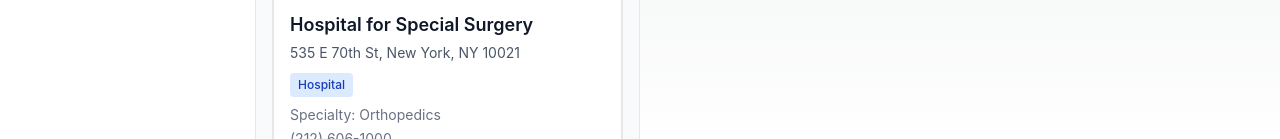
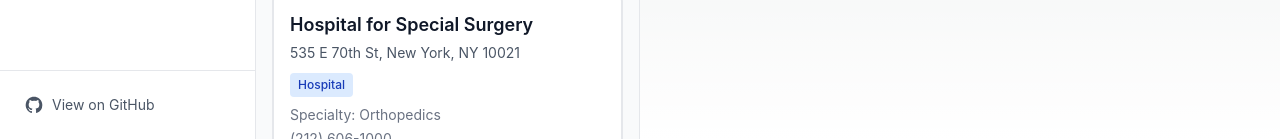
Before and after one commit to with-ours/hospital-search, a Next.js app: page / in a window 1280 px wide. Shown: the part 661-800 px from the top of the page. Built offline with nearby package versions, Linux system fonts and the light colour scheme; no server answers.

Commit message:
chore: update

```diff
--- a/src/components/filters-sidebar.tsx
+++ b/src/components/filters-sidebar.tsx
@@ -41,7 +41,8 @@
   };
 
   return (
-    <div className="bg-white border-r border-gray-200 p-6 h-full overflow-y-auto">
+    <div className="bg-white border-r border-gray-200 h-full flex flex-col">
+      <div className="p-6 flex-1 overflow-y-auto">
         <h2 className="text-xl font-semibold mb-6 text-gray-900">Filters</h2>
 
         <div className="mb-8">
@@ -88,5 +89,29 @@
           </div>
         </div>
       </div>
+
+      <div className="p-6 border-t border-gray-200">
+        <a
+          href="https://github.com/with-ours/hospital-search/"
+          target="_blank"
+          rel="noopener noreferrer"
+          className="text-sm text-gray-600 hover:text-gray-900 flex items-center gap-2"
+        >
+          <svg
+            className="w-5 h-5"
+            fill="currentColor"
+            viewBox="0 0 24 24"
+            aria-hidden="true"
+          >
+            <path
+              fillRule="evenodd"
+              d="M12 2C6.477 2 2 6.484 2 12.017c0 4.425 2.865 8.18 6.839 9.504.5.092.682-.217.682-.483 0-.237-.008-.868-.013-1.703-2.782.605-3.369-1.343-3.369-1.343-.454-1.158-1.11-1.466-1.11-1.466-.908-.62.069-.608.069-.608 1.003.07 1.531 1.032 1.531 1.032.892 1.53 2.341 1.088 2.91.832.092-.647.35-1.088.636-1.338-2.22-.253-4.555-1.113-4.555-4.951 0-1.093.39-1.988 1.029-2.688-.103-.253-.446-1.272.098-2.65 0 0 .84-.27 2.75 1.026A9.564 9.564 0 0112 6.844c.85.004 1.705.115 2.504.337 1.909-1.296 2.747-1.027 2.747-1.027.546 1.379.202 2.398.1 2.651.64.7 1.028 1.595 1.028 2.688 0 3.848-2.339 4.695-4.566 4.943.359.309.678.92.678 1.855 0 1.338-.012 2.419-.012 2.747 0 .268.18.58.688.482A10.019 10.019 0 0022 12.017C22 6.484 17.522 2 12 2z"
+              clipRule="evenodd"
+            />
+          </svg>
+          <span>View on GitHub</span>
+        </a>
+      </div>
+    </div>
   );
 }
```
Lines whose indentation alone changed are shown as unchanged.
